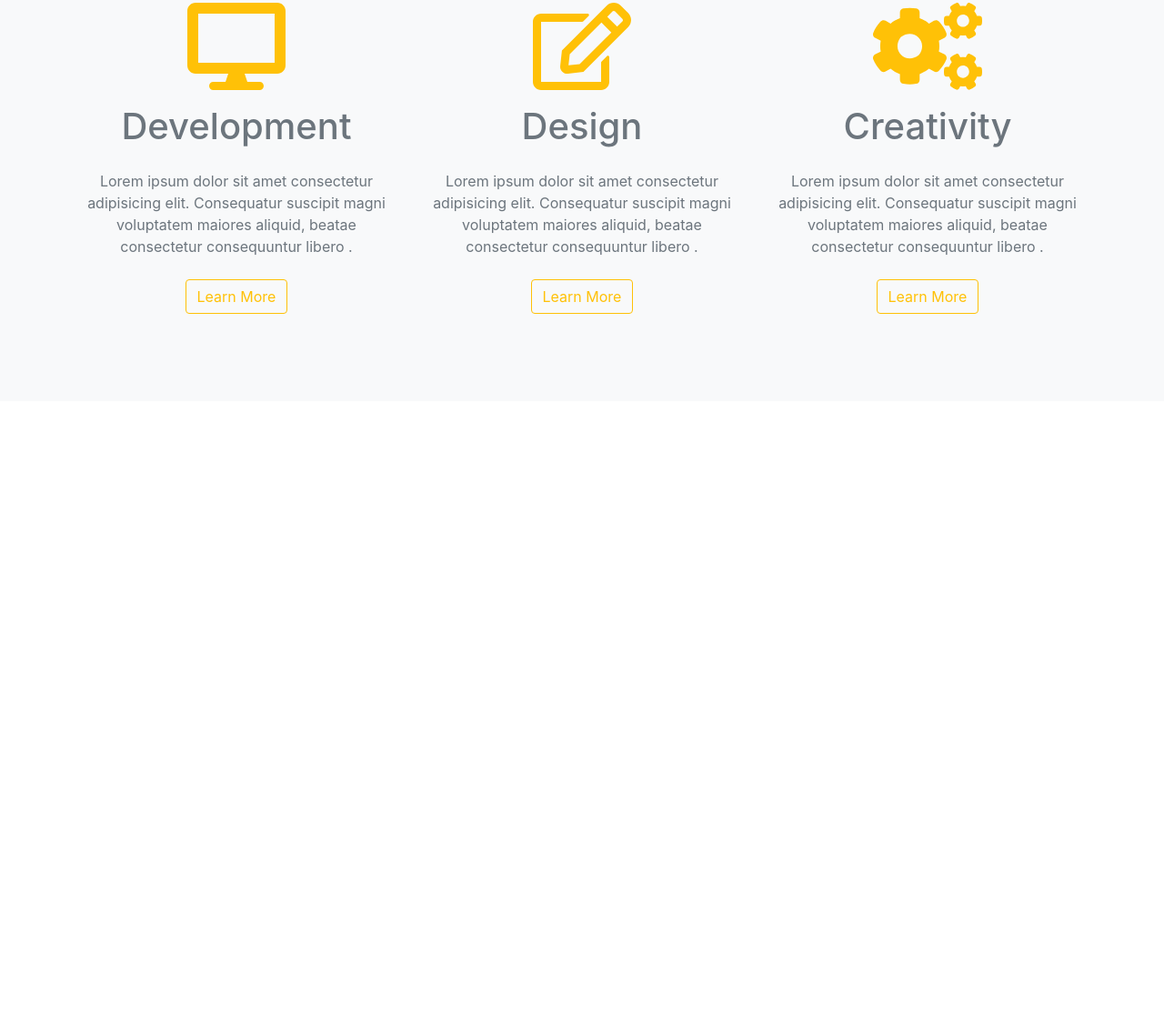
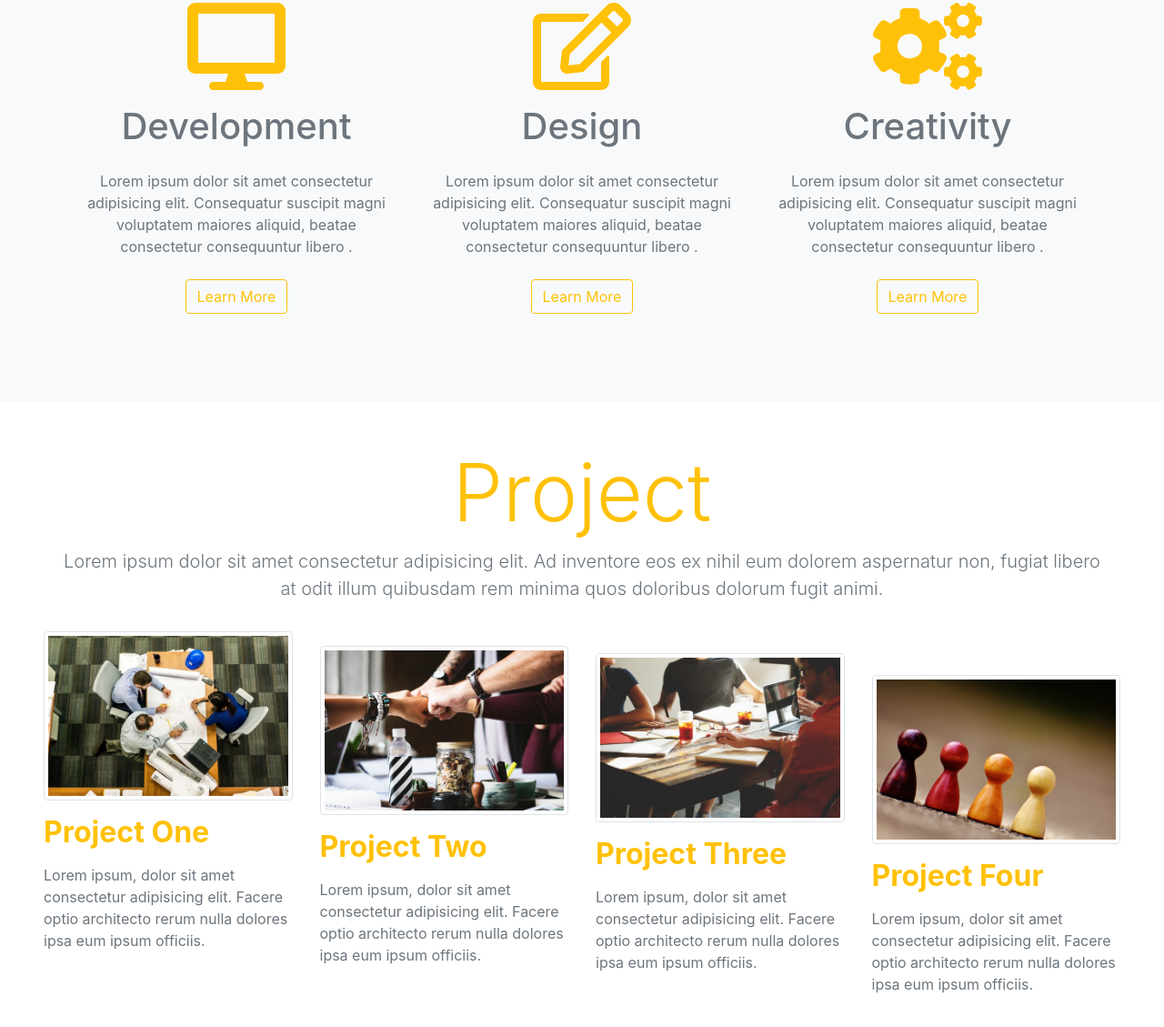
Before and after one commit to Azkanorouzi/pure-bootstrap-website-1, a website: page index.html in a window 1280 px wide. Shown: the part 1021-2150 px from the top of the page at 91% size. Before the commit the page ends 1462 px from the top, so only its background shows below. Drawn offline with nearby package versions, Linux system fonts and the light colour scheme.

Commit message:
project section completed

```diff
--- a/index.html
+++ b/index.html
@@ -107,12 +107,19 @@
     <!--======= banner =======-->
     <section>
       <div class="container-fluid">
-             <div class="row bg-info justify-content-center align-items-center" style="height: 100vh">
+        <div
+          class="row bg-info justify-content-center align-items-center"
+          style="height: 100vh"
+        >
           <div class="col-sm-10 text-center">
+            <h1 class="display-2 text-capitalize">
+              <span class="text-warning">pure bootstrap </span
+              ><span class="text-white font-weight-bold">website</span>
+            </h1>
 
-                    <h1 class="display-2 text-capitalize"><span class="text-warning">pure bootstrap </span><span class="text-white font-weight-bold">website</span></h1>
-
-                    <h2 class="font-weight-light font-italic text-light">Lorem, ipsum dolor sit amet consectetur adipisicing elit.</h2>
+            <h2 class="font-weight-light font-italic text-light">
+              Lorem, ipsum dolor sit amet consectetur adipisicing elit.
+            </h2>
             <a href="#" class="btn btn-warning btn-lg px-4 m-3">Press Here</a>
             <a href="#" class="btn btn-danger btn-lg px-4 m-3">Press Here</a>
           </div>
@@ -126,8 +133,11 @@
         <!-- title -->
         <div class="row">
           <div class="col text-center mb-3">
-            <h1 class=" text-warning display-2">Skills</h1>
-            <p class="lead text-secondary">Lorem, ipsum dolor sit amet consectetur adipisicing elit. Mollitia ipsum eius unde error! Atque, modi.</p>
+            <h1 class="text-warning display-2">Skills</h1>
+            <p class="lead text-secondary">
+              Lorem, ipsum dolor sit amet consectetur adipisicing elit. Mollitia
+              ipsum eius unde error! Atque, modi.
+            </p>
           </div>
         </div>
         <!-- end title -->
@@ -135,28 +145,92 @@
           <!-- div-1 -->
           <div class="col-lg-4 col-sm-10 mx-auto mb-5">
             <i class="fas fa-desktop fa-6x text-warning mb-3"></i>
-            <h1 class='text-secondary'>Development</h1>
-            <p class="text-muted my-4">Lorem ipsum dolor sit amet consectetur adipisicing elit. Consequatur suscipit magni voluptatem maiores aliquid, beatae consectetur consequuntur libero .</p>
+            <h1 class="text-secondary">Development</h1>
+            <p class="text-muted my-4">
+              Lorem ipsum dolor sit amet consectetur adipisicing elit.
+              Consequatur suscipit magni voluptatem maiores aliquid, beatae
+              consectetur consequuntur libero .
+            </p>
             <a href="#" class="btn btn-outline-warning">Learn More</a>
           </div>
 
           <div class="col-lg-4 col-sm-10 mx-auto mb-5">
             <i class="far fa-edit fa-6x text-warning mb-3"></i>
-            <h1 class='text-secondary'>Design</h1>
-            <p class="text-muted my-4">Lorem ipsum dolor sit amet consectetur adipisicing elit. Consequatur suscipit magni voluptatem maiores aliquid, beatae consectetur consequuntur libero .</p>
+            <h1 class="text-secondary">Design</h1>
+            <p class="text-muted my-4">
+              Lorem ipsum dolor sit amet consectetur adipisicing elit.
+              Consequatur suscipit magni voluptatem maiores aliquid, beatae
+              consectetur consequuntur libero .
+            </p>
             <a href="#" class="btn btn-outline-warning">Learn More</a>
-
           </div>
           <div class="col-lg-4 col-sm-10 mx-auto mb-5">
             <i class="fas fa-cogs fa-6x text-warning mb-3"></i>
-            <h1 class='text-secondary'>Creativity</h1>
-            <p class="text-muted my-4">Lorem ipsum dolor sit amet consectetur adipisicing elit. Consequatur suscipit magni voluptatem maiores aliquid, beatae consectetur consequuntur libero .</p>
+            <h1 class="text-secondary">Creativity</h1>
+            <p class="text-muted my-4">
+              Lorem ipsum dolor sit amet consectetur adipisicing elit.
+              Consequatur suscipit magni voluptatem maiores aliquid, beatae
+              consectetur consequuntur libero .
+            </p>
             <a href="#" class="btn btn-outline-warning">Learn More</a>
           </div>
         </div>
       </div>
     </section>
     <!--======= skills end =======-->
+    <!--======= project =======-->
+    <!-- start title -->
+    <section class="p-5">
+      <div class="container-fluid">
+        <div class="row">
+          <div class="col text-center mb-3">
+            <h1 class="text-warning display-2">Project</h1>
+            <p class="lead text-secondary">
+              Lorem ipsum dolor sit amet consectetur adipisicing elit. Ad
+              inventore eos ex nihil eum dolorem aspernatur non, fugiat libero
+              at odit illum quibusdam rem minima quos doloribus dolorum fugit
+              animi.
+            </p>
+          </div>
+        </div>
+      </div>
+      <!-- end of title -->
+      <div class="row">
+        <div class="col-lg-3 col-sm-6">
+          <img src="images/project1.jpg" alt="" class="img-thumbnail rounded" />
+          <h2 class="my-3 text-warning text-capitalize font-weight-bold">project one</h2>
+          <p class="text-muted">
+            Lorem ipsum, dolor sit amet consectetur adipisicing elit. Facere
+            optio architecto rerum nulla dolores ipsa eum ipsum officiis.
+          </p>
+        </div>
+        <div class="col-lg-3 col-sm-6 mt-3">
+          <img src="images/project2.jpg" alt="" class="img-thumbnail rounded" />
+          <h2 class="my-3 text-warning text-capitalize font-weight-bold">project two</h2>
+          <p class="text-muted">
+            Lorem ipsum, dolor sit amet consectetur adipisicing elit. Facere
+            optio architecto rerum nulla dolores ipsa eum ipsum officiis.
+          </p>
+        </div>
+        <div class="col-lg-3 col-sm-6 mt-4">
+          <img src="images/project3.jpg" alt="" class="img-thumbnail rounded" />
+          <h2 class="my-3 text-warning text-capitalize font-weight-bold">project three</h2>
+          <p class="text-muted">
+            Lorem ipsum, dolor sit amet consectetur adipisicing elit. Facere
+            optio architecto rerum nulla dolores ipsa eum ipsum officiis.
+          </p>
+        </div>
+        <div class="col-lg-3 col-sm-6 mt-5">
+          <img src="images/project4.jpg" alt="" class="img-thumbnail rounded" />
+          <h2 class="my-3 text-warning text-capitalize font-weight-bold">project four</h2>
+          <p class="text-muted">
+            Lorem ipsum, dolor sit amet consectetur adipisicing elit. Facere
+            optio architecto rerum nulla dolores ipsa eum ipsum officiis.
+          </p>
+        </div>
+      </div>
+    </section>
+    <!--======= project end =======-->
 
     <!-- jquery -->
     <script src="node_modules/jquery/dist/jquery.min.js"></script>
```
Lines whose indentation alone changed are shown as unchanged.
